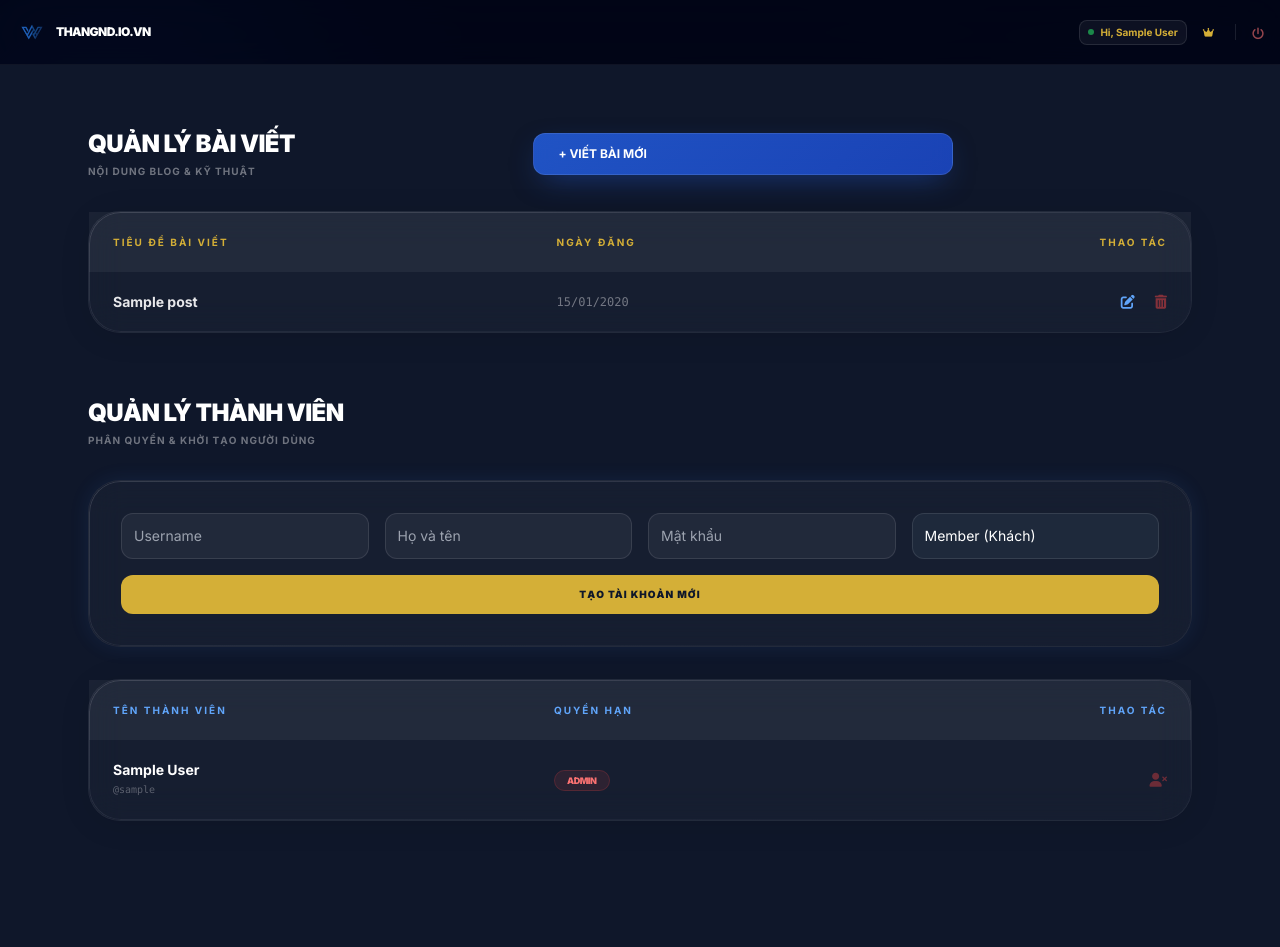
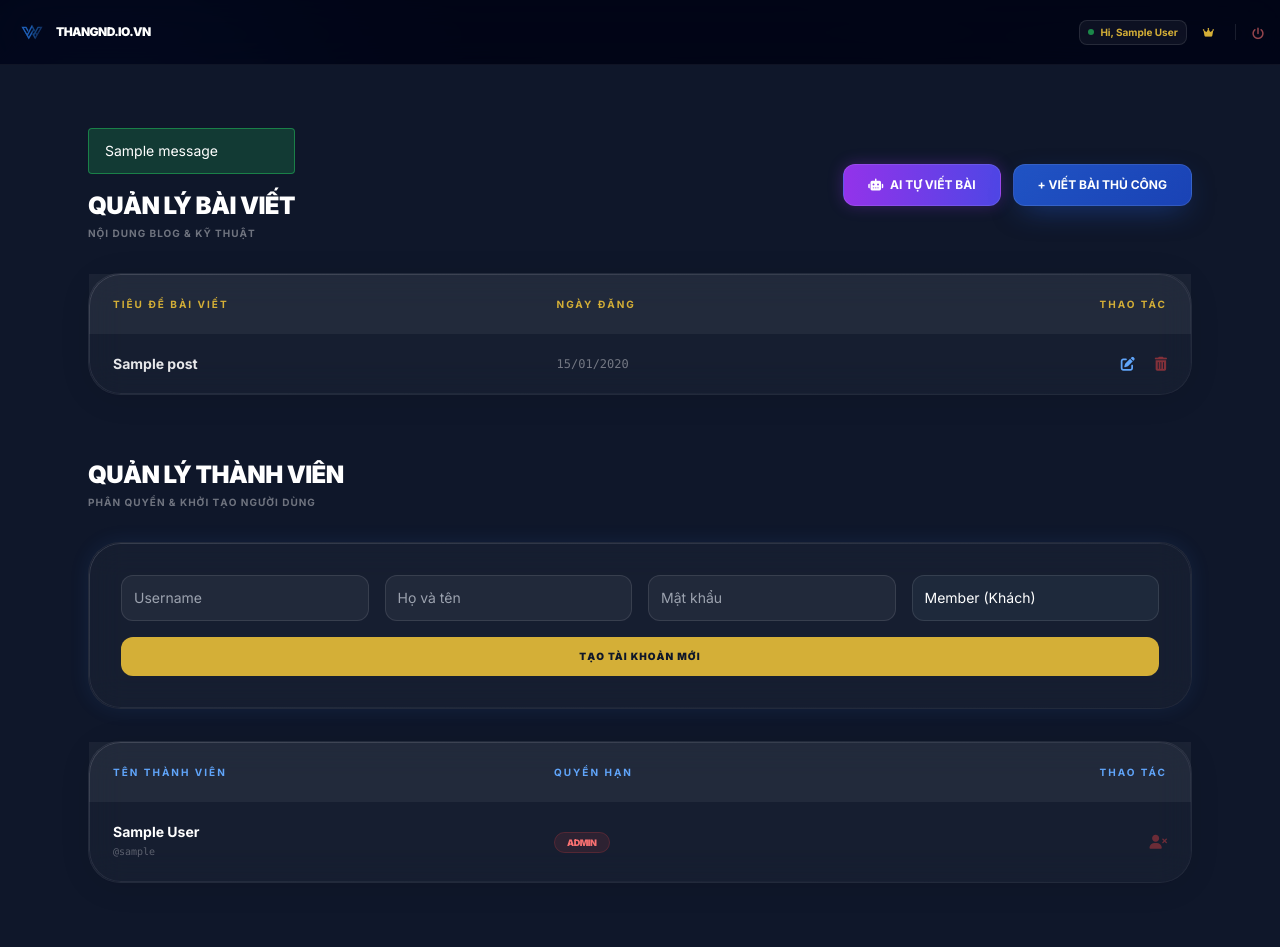
Before and after one commit to ducthangqtm/thangnd.io.vn, a Flask app: page /thangnd-dashboard in a window 1280 px wide. Before the commit the page ends 821 px from the top, so only its background shows below. Run offline with Flask 3, Linux system fonts and the light colour scheme; a user stored in the database is signed in; tables that the repository leaves empty hold one stand-in row (values such as "Sample post"); one stand-in notice (Sample message) is shown; some libraries are stand-ins or nearby versions.

Commit message:
them tele

````diff
--- a/ai_blogger.py
+++ b/ai_blogger.py
@@ -5,7 +5,7 @@ import re
 import unicodedata
 
 # 1. Cấu hình API Key của anh
-client = genai.Client(api_key="AIzaSyB2pTYyvhcybhGeQ68v0keghcFgQ2GuoHk")
+client = genai.Client(api_key="AIzaSyCAeoqV5aYtbaU9qXuKhpjBy_7rh3Wq-o0")
 
 def slugify(text):
     """Hàm tạo đường dẫn không dấu cho bài viết"""
--- a/app/routes.py
+++ b/app/routes.py
@@ -1,6 +1,7 @@
 import os
 import unicodedata
 import re
+from google import genai
 from flask import render_template, send_from_directory, request, redirect, url_for, jsonify, flash, abort, session
 from flask import current_app as app
 from .models import Post, User, Comment
@@ -37,6 +38,7 @@ def index():
     social_links = {
         "facebook": "https://www.facebook.com/ducthangqtm",
         "zalo": "https://zalo.me/0986192092",
+        "telegram": "https://t.me/ducthangqtm",
         "x": "https://x.com/ducthangqtm",
         "github": "https://github.com/ducthangqtm",
         'discord': 'https://discord.com/users/thangqtm',
@@ -200,6 +202,60 @@ def add_post():
         return redirect(url_for('dashboard'))
     return render_template('add_post.html')
 
+@app.route('/thangnd-admin/generate-ai-post', methods=['POST'])
+@login_required
+def generate_ai_post():
+    if current_user.role not in ['admin', 'mod']:
+        abort(403)
+
+    try:
+        client = genai.Client(api_key="AIzaSyCAeoqV5aYtbaU9qXuKhpjBy_7rh3Wq-o0")
+        prompt = """
+        Viết một bài blog kỹ thuật ngắn gọn dành cho IT Network.
+        Chủ đề: Random một kiến thức độc đáo về Network Automation, TCP/IP, OSPF, BGP, hoặc Cyber Security thực tế.
+        Yêu cầu bài viết có tính ứng dụng cao, giống như một chuyên gia đang chia sẻ kinh nghiệm.
+        Yêu cầu định dạng CHÍNH XÁC (không thừa không thiếu):
+        TITLE: [Tiêu đề bài viết hấp dẫn]
+        CONTENT: [Nội dung body của bài viết được bao bọc bởi mã HTML thuần tuý như <p>, <ul>, <li>, <strong>, tuyệt đối KHÔNG bỏ code trong thẻ markdown ``` ]
+        """
+        response = client.models.generate_content(
+            model="gemini-2.0-flash",
+            contents=prompt
+        )
+        text = response.text
+
+        title_match = re.search(r"TITLE:\s*(.*)", text)
+        content_match = re.search(r"CONTENT:\s*([\s\S]*)", text)
+
+        if title_match and content_match:
+            title = title_match.group(1).strip()
+            content = content_match.group(1).strip()
+
+            # Khử mã markdown nếu Gemini cố chấp bọc nó
+            content = content.replace("```html", "").replace("```", "").strip()
+            slug = slugify(title)
+
+            if not Post.query.filter_by(slug=slug).first():
+                new_post = Post(
+                    title=title,
+                    content=content,
+                    author="Gemini AI Blogger",
+                    slug=slug,
+                    user_id=current_user.id
+                )
+                db.session.add(new_post)
+                db.session.commit()
+                flash(f"✅ AI vừa tự động đăng bài: {title}", "success")
+            else:
+                flash("⚠️ Trùng lặp chủ đề, AI chưa nghĩ ra bài mới, hãy bấm lại.", "warning")
+        else:
+            flash("❌ AI trả về sai định dạng thiết kế, vui lòng bấm tạo lại.", "danger")
+
+    except Exception as e:
+        flash(f"Lỗi hệ thống khi gọi AI: {str(e)}", "danger")
+
+    return redirect(url_for('dashboard'))
+
 @app.route('/edit-post/<int:id>', methods=['GET', 'POST'])
 @login_required
 def edit_post(id):
--- a/app/static/css/style.css
+++ b/app/static/css/style.css
@@ -47,11 +47,12 @@ body {
   display: inline-block;
 }
 
-/* Ép tên Nguyễn Đức Thắng nhỏ lại một chút và thanh thoát hơn */
+/* Ép tên Nguyễn Đức Thắng đáp ứng trên điện thoại, không bị rớt dòng */
 h1 {
-  font-size: 2.25rem !important; /* Tương đương text-3xl, nhỏ hơn 4xl cũ */
+  font-size: clamp(1.5rem, 6vw, 2.25rem) !important;
   letter-spacing: -0.025em !important;
   line-height: 1.3 !important;
+  white-space: nowrap !important;
 }
 
 /* 2. Hiệu ứng Glassmorphism & Card */
@@ -103,7 +104,7 @@ h1 {
   box-shadow: 0 10px 30px -10px rgba(37, 99, 235, 0.5) !important;
   transition: all 0.4s cubic-bezier(0.4, 0, 0.2, 1);
   width: 100%;
-  max-width: 420px;
+  max-width: 504px;
   margin-left: auto;
   margin-right: auto;
   display: flex !important;
@@ -158,7 +159,7 @@ h1 {
   box-shadow: 0 4px 30px rgba(0, 0, 0, 0.1);
   transition: all 0.4s cubic-bezier(0.4, 0, 0.2, 1);
   width: 100%;
-  max-width: 420px;
+  max-width: 504px;
   margin-left: auto;
   margin-right: auto;
   display: flex !important;
--- a/app/templates/base.html
+++ b/app/templates/base.html
@@ -44,7 +44,7 @@
     />
     <link
       rel="stylesheet"
-      href="{{ url_for('static', filename='css/style.css') }}?v=2.1"
+      href="{{ url_for('static', filename='css/style.css') }}?v=2.2"
     />
   </head>
 
--- a/app/templates/dashboard.html
+++ b/app/templates/dashboard.html
@@ -6,6 +6,16 @@
   <div class="max-w-6xl mx-auto px-6">
     <div class="flex justify-between items-center mb-8">
       <div>
+
+      {% with messages = get_flashed_messages(with_categories=true) %}
+        {% if messages %}
+          {% for category, message in messages %}
+            <div class="mb-4 px-4 py-3 rounded text-sm text-white border {{ 'bg-green-500/20 border-green-500/50' if category == 'success' else 'bg-red-500/20 border-red-500/50' if category == 'danger' else 'bg-yellow-500/20 border-yellow-500/50' }}">
+              {{ message }}
+            </div>
+          {% endfor %}
+        {% endif %}
+      {% endwith %}
         <h2 class="text-2xl font-black text-white uppercase tracking-tight">
           Quản lý bài viết
         </h2>
@@ -15,12 +25,22 @@
           Nội dung Blog & Kỹ thuật
         </p>
       </div>
-      <a
-        href="{{ url_for('add_post') }}"
-        class="cv-button px-6 py-3 rounded-xl text-white text-xs font-bold uppercase shadow-lg"
-      >
-        + VIẾT BÀI MỚI
-      </a>
+      <div class="flex items-center gap-3">
+        <form action="{{ url_for('generate_ai_post') }}" method="POST" class="m-0" onsubmit="this.querySelector('button').innerHTML='<i class=\'fa-solid fa-spinner fa-spin mr-1\'></i> ĐANG NGHĨ...'; this.querySelector('button').classList.add('opacity-50', 'pointer-events-none');">
+          <button
+            type="submit"
+            class="px-4 md:px-6 py-3 rounded-xl bg-gradient-to-r from-purple-600 to-indigo-600 border border-white/10 text-white text-[10px] xl:text-xs font-bold uppercase shadow-[0_0_15px_rgba(147,51,234,0.3)] hover:scale-105 transition-all text-nowrap"
+          >
+            <i class="fa-solid fa-robot mr-1"></i> AI TỰ VIẾT BÀI
+          </button>
+        </form>
+        <a
+          href="{{ url_for('add_post') }}"
+          class="cv-button px-4 md:px-6 py-3 rounded-xl text-white text-[10px] xl:text-xs font-bold uppercase shadow-lg text-nowrap"
+        >
+          + VIẾT BÀI THỦ CÔNG
+        </a>
+      </div>
     </div>
 
     <div
````
Also changed, not shown: app/templates/index.html (+7 -0 lines).
